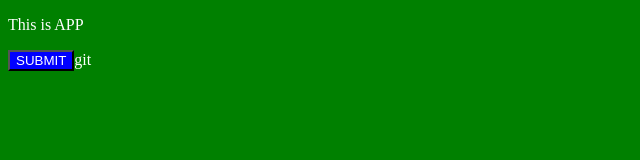
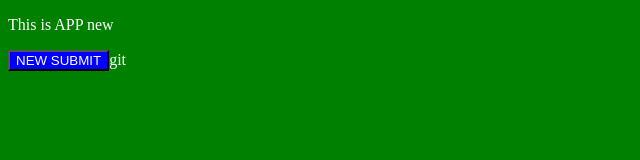
Before and after one commit to Pham-Anh-Tuan/git-tutorial, a plain HTML site: page index.html in a window 1280 px wide. Shown: the whole page, without its empty margins (0-640 px from the left). Drawn offline with Linux system fonts and the light colour scheme.

Commit message:
update index html file new

```diff
--- a/index.html
+++ b/index.html
@@ -8,7 +8,9 @@
 
 </head>
 <body>
-<p>This is APP</p>
-<button>SUBMIT</button>git
+<p>This is APP new </p>
+<button>NEW SUBMIT</button>git
 </body>
 </html>
+
+<!--cssvdd-->
```
